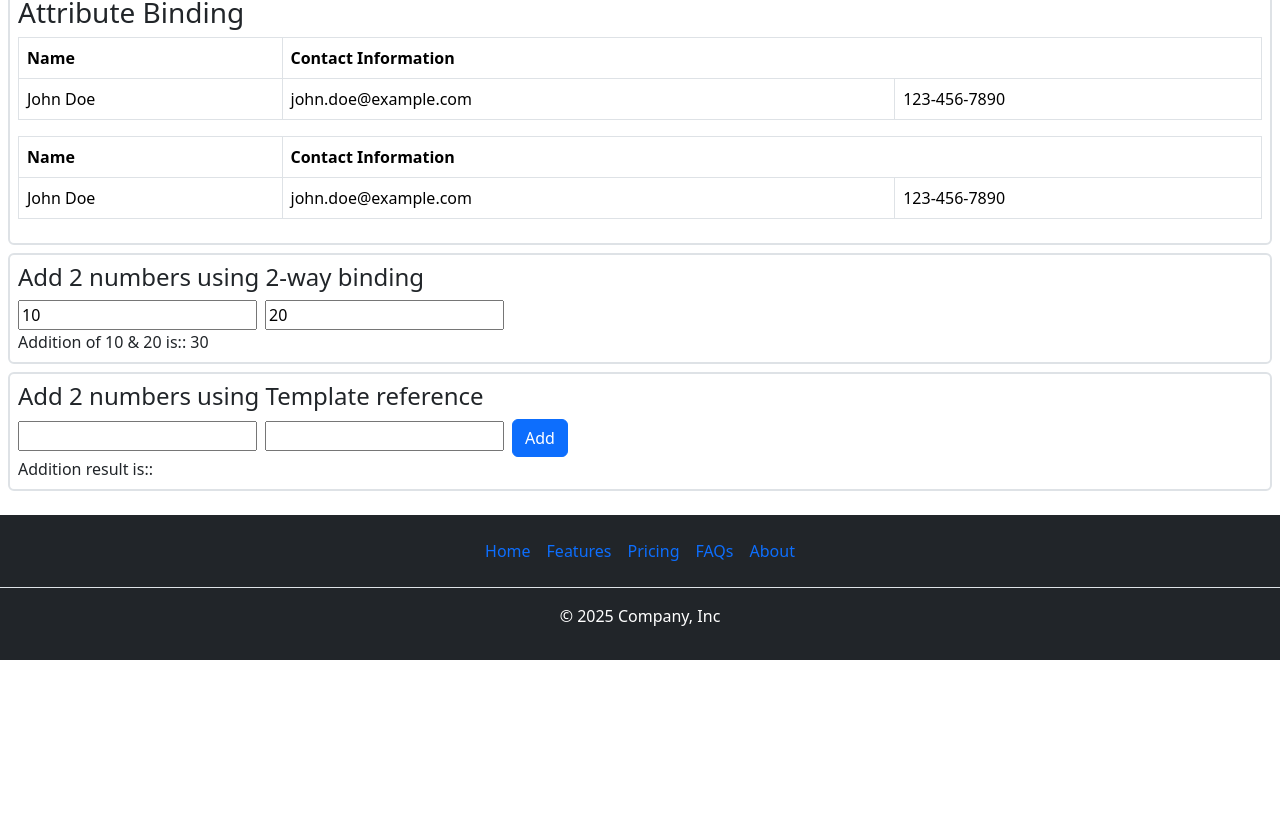
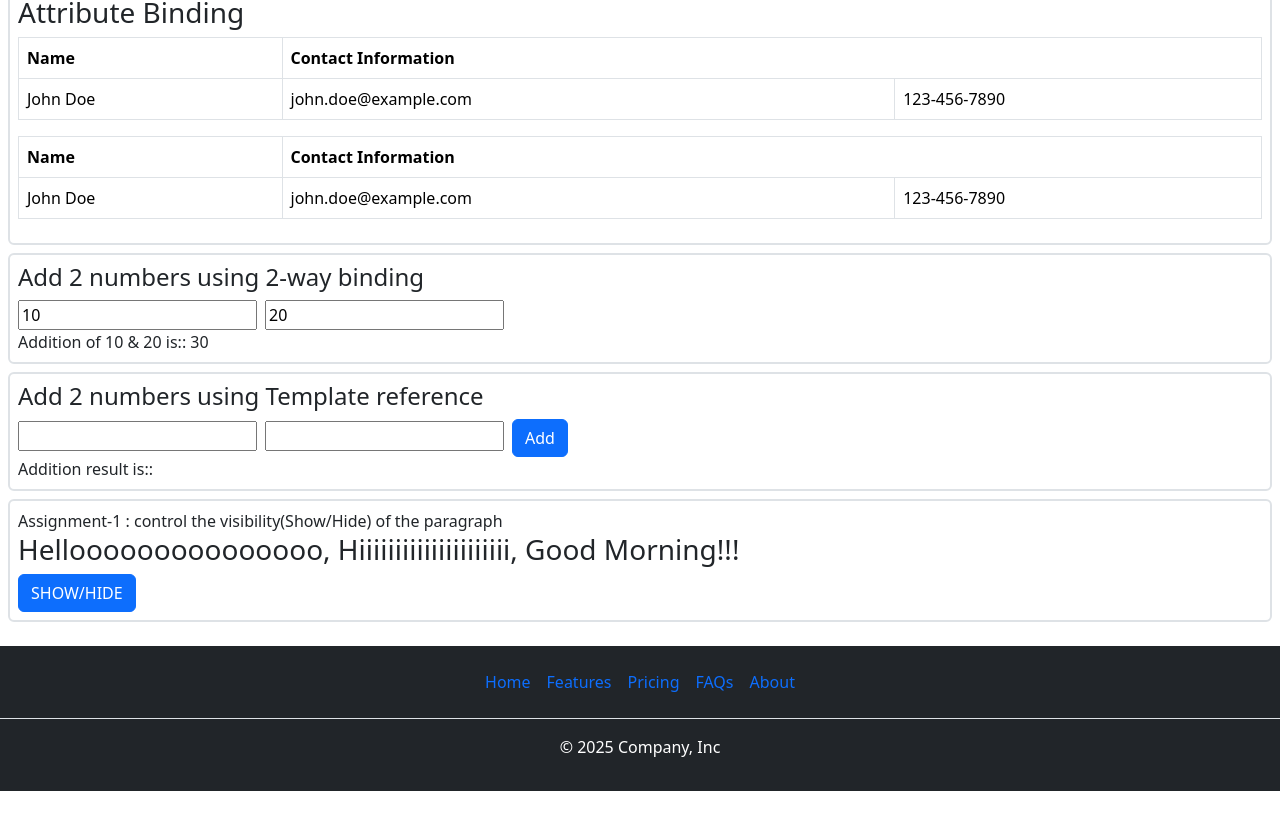
Before and after one commit to sanjaysamantra1/eureka_angular_oct_2025_project1, an Angular app: page / in a window 1280 px wide. Shown: the part 602-1417 px from the top of the page. Before the commit the page ends 1286 px from the top, so only its background shows below. Built offline with nearby package versions, Linux system fonts and the light colour scheme.

Commit message:
data binding

```diff
--- a/src/app/components/databinding/databinding.html
+++ b/src/app/components/databinding/databinding.html
@@ -74,3 +74,9 @@
   <button class="btn btn-primary" (click)="addition(n1.value, n2.value)">Add</button>
   <div>Addition result is:: {{ addResult }}</div>
 </div>
+
+<div class="border border-2 rounded-2 p-2 m-2">
+  <div>Assignment-1 : control the visibility(Show/Hide) of the paragraph</div>
+  <h3>Hellooooooooooooooo, Hiiiiiiiiiiiiiiiiiiiii, Good Morning!!!</h3>
+  <button class="btn btn-primary">SHOW/HIDE</button>
+</div>
```
